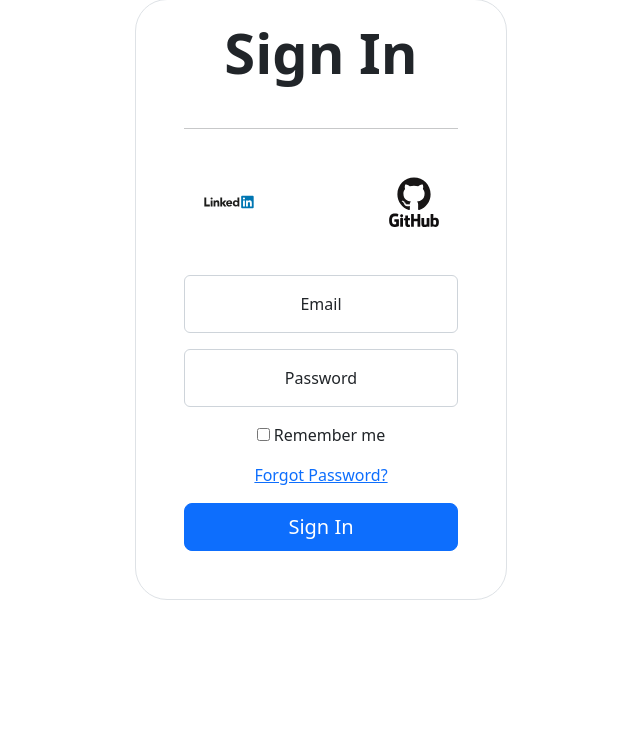
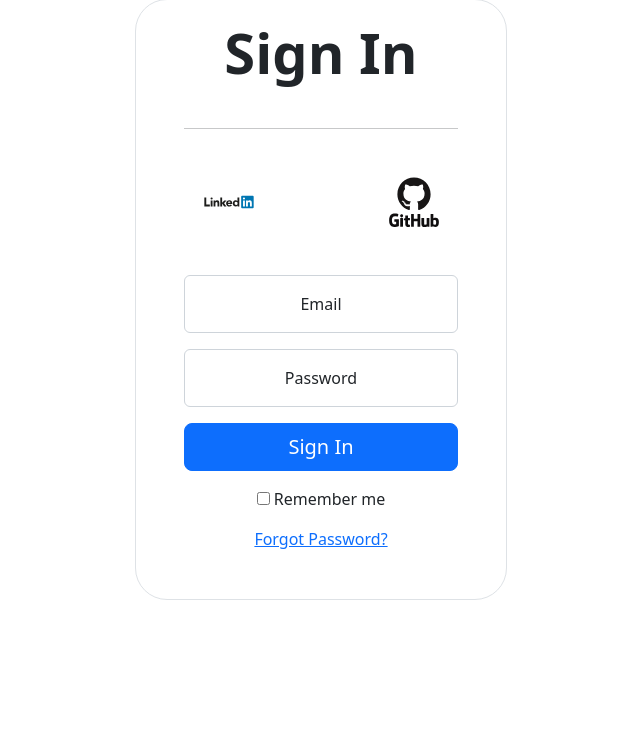
Before and after one commit to brunomcr/django_oauth2, a Django app: page /accounts/login/ in a window 1280 px wide. Shown: the part 113-863 px from the top of the page, without its empty margins (319-959 px from the left). Run offline with Django 4.2, Linux system fonts and the light colour scheme; some libraries are stand-ins or nearby versions.

Commit message:
bootstrap

```diff
--- a/templates/account/login.html
+++ b/templates/account/login.html
@@ -59,7 +59,10 @@
                     <input type="password" name="password" class="form-control" id="password" placeholder="Password">
                     <label for="password">Password</label>
                 </div>
-                <div class="checkbox mb-3">
+
+                <button class="w-100 btn btn-lg btn-primary" type="submit">{% trans "Sign In" %}</button>
+
+                <div class="checkbox my-3">
                     <label>
                         <input type="checkbox" value="remember-me"> Remember me
                     </label>
@@ -67,12 +70,12 @@
                 {% if redirect_field_value %}
                 <input type="hidden" name="{{ redirect_field_name }}" value="{{ redirect_field_value }}"/>
                 {% endif %}
-                <div class="mb-3">
-                    <a class="button secondaryAction" href="{% url 'account_reset_password' %}">
-                        {% trans "Forgot Password?" %}
-                    </a>
-                </div>
-                <button class="w-100 btn btn-lg btn-primary" type="submit">{% trans "Sign In" %}</button>
+                <!-- BTN Forgot Password -->
+
+                <a class="button secondaryAction" href="{% url 'account_reset_password' %}">
+                    {% trans "Forgot Password?" %}
+                </a>
+
             </form>
 
     </div>
```
